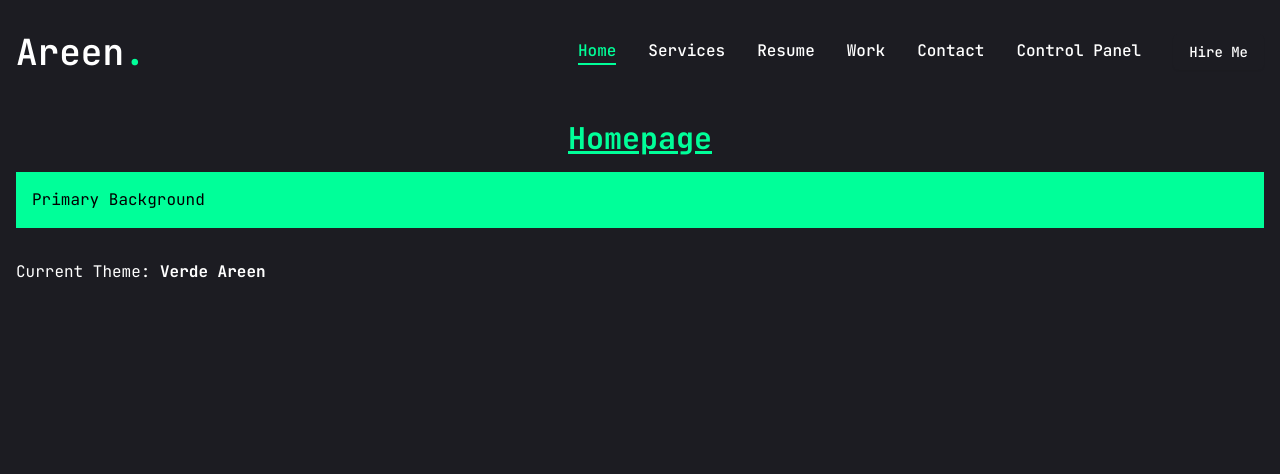
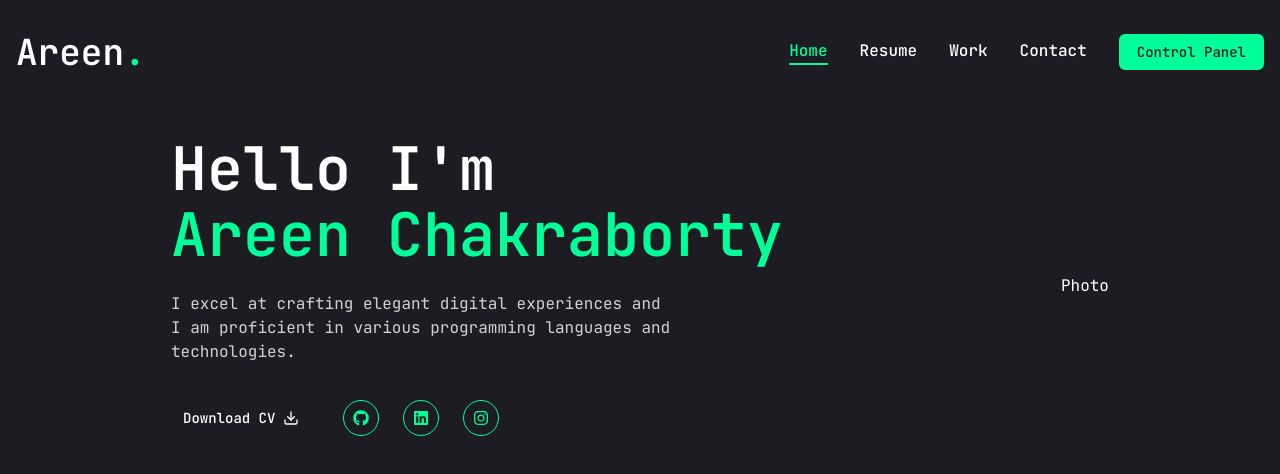
Before and after one commit to 04ac/portfolio, a Next.js app: page / in a window 1280 px wide. Shown: the top 474 px of the page. Built offline with nearby package versions, Linux system fonts and the light colour scheme; no server answers.

Commit message:
Add social buttons to hero section and modify stair anim

```diff
--- a/app/globals.css
+++ b/app/globals.css
@@ -22,10 +22,23 @@ body {
   color: var(--color-text);
 }
 
-@theme {
-  /* --breakpoint-*: initial; */
+.h1 {
+  @apply text-[42px] @xl:text-[60px] leading-[1.1] font-semibold;
+}
+
+.h2 {
+  @apply text-[32px] @xl:text-[40px] leading-[1.1] font-semibold;
+}
+
+.h3 {
+  @apply text-[18px] @xl:text-[24px] leading-[1.1] font-semibold;
+}
+
+
+/* @theme {
+  /* --breakpoint-*: initial;
   --breakpoint-sm: 640px;
   --breakpoint-md: 768px;
   --breakpoint-lg: 968px;
   --breakpoint-xl: 1280px;
-}
+} */
--- a/app/page.jsx
+++ b/app/page.jsx
@@ -1,22 +1,45 @@
-"use client";
-import { useTheme } from '../contexts/ThemeContext.jsx';
+import { Button } from "@/components/ui/button";
+import { FiDownload } from "react-icons/fi";
+import Socials from "@/components/Socials";
+import Photo from "@/components/Photo";
 
 export default function Home() {
-  const { currentThemeText } = useTheme();
-
   return (
-    <main>
-      <div className="text-[var(--color-text)] bg-[var(--color-primary)] min-h-screen flex flex-col gap-4 p-4">
-        <div className="text-center font-bold underline text-3xl text-[var(--color-accent)]">
-          Homepage
+    <section className="h-full px-8">
+      <div className="@container mx-auto h-full">
+        <div className="flex flex-col @xl:flex-row items-center justify-around @xl:pt-8 @xl:pb-24">
+          <div className="text-center @xl:text-left">
+            {/* <span className="text-xl">Software Developer</span> */}
+            <h1 className="h1 mb-6">
+              Hello I'm <br />
+              <span className="text-[var(--color-accent)]">
+                Areen Chakraborty
+              </span>
+            </h1>
+            <p className="max-w-[500px] mb-9 text-[var(--color-text)]/80">
+              I excel at crafting elegant digital experiences and I am
+              proficient in various programming languages and technologies.
+            </p>
+            {/* btn and socials */}
+            <div className="flex flex-col @xl:flex-row items-center gap-2">
+              <Button className="bg-transparent border-[var(--color-accent)] border-[1.5] rounded-[20px] mb-6 @xl:mr-6 @xl:mb-0">
+                <span>Download CV</span>
+                <FiDownload className="text-xl" />
+              </Button>
+              <div className="mb-8 @xl:mb-0">
+                <Socials
+                  containerStyles="flex gap-6"
+                  iconStyles="w-9 h-9 border border-[var(--color-accent)] border-[1.5] rounded-full flex justify-center items-center text-[var(--color-accent)] hover:bg-[var(--color-accent)] hover:text-[var(--color-primary)] transition-all duration-300"
+                />
+              </div>
+            </div>
+          </div>
+          {/* photo */}
+          <div>
+            <Photo />
+          </div>
         </div>
-        <div className="bg-[var(--color-accent)] p-4 text-[var(--color-onAccent)]">
-          Primary Background
-        </div>
-        <p className="mt-4">
-          Current Theme: <span className="font-bold capitalize">{currentThemeText}</span>
-        </p>
       </div>
-    </main>
+    </section>
   );
 }
--- a/components/DesktopNav.jsx
+++ b/components/DesktopNav.jsx
@@ -7,10 +7,6 @@ const links = [
     {
         name: 'home',
         path: '/'
-    },
-    {
-        name: 'services',
-        path: '/services'
     },
     {
         name: 'resume',
@@ -24,10 +20,10 @@ const links = [
         name: 'contact',
         path: '/contact'
     },
-    {
-        name: 'control Panel',
-        path: '/control-panel'
-    }
+    // {
+    //     name: 'control panel',
+    //     path: '/control-panel'
+    // }
 ];
 
 const DesktopNav = () => {
--- a/components/Header.jsx
+++ b/components/Header.jsx
@@ -17,8 +17,12 @@ function Header() {
                 {/* Desktop Nav */}
                 <div className="hidden @xl:flex items-center gap-8">
                     <DesktopNav />
-                    <Link href="/contact">
-                        <Button>Hire Me</Button>
+                    <Link href="/control-panel">
+                        <Button
+                            className="bg-[var(--color-accent)] hover:bg-transparent border-2 border-[var(--color-accent)] text-[var(--color-primary)] hover:text-[var(--color-accent)] transition-all duration-300"
+                        >
+                            Control Panel
+                        </Button>
                     </Link>
                 </div>
 
--- a/components/MobileNav.jsx
+++ b/components/MobileNav.jsx
@@ -3,16 +3,13 @@
 import { Sheet, SheetContent, SheetTrigger, SheetClose } from "@/components/ui/sheet";
 import { usePathname } from "next/navigation";
 import Link from "next/link";
+import { Button } from "./ui/button";
 import { CiMenuFries } from "react-icons/ci";
 
 const links = [
     {
         name: 'home',
         path: '/'
-    },
-    {
-        name: 'services',
-        path: '/services'
     },
     {
         name: 'resume',
@@ -26,10 +23,10 @@ const links = [
         name: 'contact',
         path: '/contact'
     },
-    {
-        name: 'control Panel',
-        path: '/control-panel'
-    }
+    // {
+    //     name: 'control Panel',
+    //     path: '/control-panel'
+    // }
 ];
 
 const MobileNav = () => {
@@ -40,8 +37,8 @@ const MobileNav = () => {
             <SheetTrigger className="flex justify-center items-center">
                 <CiMenuFries className="text-[32px] text-[var(--color-accent)]" />
             </SheetTrigger>
-            <SheetContent className="flex flex-col">
-                <h1 className="text-3xl text-center font-semibold mt-32 mb-20">
+            <SheetContent className="flex flex-col items-center">
+                <h1 className="text-3xl font-semibold mt-32 mb-20">
                     Areen<span className="text-[var(--color-accent)]">.</span>
                 </h1>
                 <nav className="flex flex-col justify-center items-center gap-8">
@@ -57,6 +54,13 @@ const MobileNav = () => {
                         })
                     }
                 </nav>
+                <Link href="/control-panel">
+                    <Button
+                        className="bg-[var(--color-accent)] hover:bg-transparent border-2 border-[var(--color-accent)] text-[var(--color-primary)] hover:text-[var(--color-accent)] transition-all duration-300 mt-3"
+                    >
+                        Control Panel
+                    </Button>
+                </Link>
             </SheetContent>
         </Sheet>
     )
--- /dev/null
+++ b/components/Photo.jsx
@@ -0,0 +1,8 @@
+
+const Photo = () => {
+    return (
+        <div>Photo</div>
+    )
+}
+
+export default Photo
--- /dev/null
+++ b/components/Socials.jsx
@@ -0,0 +1,37 @@
+import Link from "next/link"
+import { FaLinkedin, FaInstagram, FaGithub, FaLink } from "react-icons/fa"
+
+const buttons = [
+    {
+        icon: <FaGithub />,
+        path: '/'
+    },
+    {
+        icon: <FaLinkedin />,
+        path: '/'
+    },
+    {
+        icon: <FaInstagram />,
+        path: '/'
+    },
+]
+
+const Socials = ({ containerStyles, iconStyles }) => {
+  return (
+    <div className={containerStyles}>
+        {
+            buttons.map((item, idx) => {
+                return <Link
+                    href={item.path}
+                    key={idx}
+                    className={iconStyles}
+                    >
+                        {item.icon}
+                    </Link>
+            })
+        }
+    </div>
+  )
+}
+
+export default Socials
--- a/components/transitions/PageTransition.jsx
+++ b/components/transitions/PageTransition.jsx
@@ -1,5 +1,4 @@
 "use client";
-import React from 'react'
 import { motion, AnimatePresence } from 'framer-motion';
 import { usePathname } from 'next/navigation';
 
--- a/components/transitions/StairTransition.jsx
+++ b/components/transitions/StairTransition.jsx
@@ -2,7 +2,6 @@
 import { AnimatePresence } from 'framer-motion';
 import Stairs from './Stairs.jsx';
 import { usePathname } from 'next/navigation';
-import React from 'react'
 
 const StairTransition = () => {
   const pathName = usePathname();
--- a/components/transitions/Stairs.jsx
+++ b/components/transitions/Stairs.jsx
@@ -1,6 +1,5 @@
 "use client";
 
-import React from 'react'
 import { motion } from 'framer-motion';
 
 const stairAnim = {
@@ -29,7 +28,7 @@ const Stairs = () => {
                     transition={{
                         duration: 0.4,
                         ease: "easeInOut",
-                        delay: (index) * 0.1
+                        delay: index * 0.1
                     }}
                     className='h-[16.666%] w-full bg-[var(--color-accent)] relative'
                 />
```
